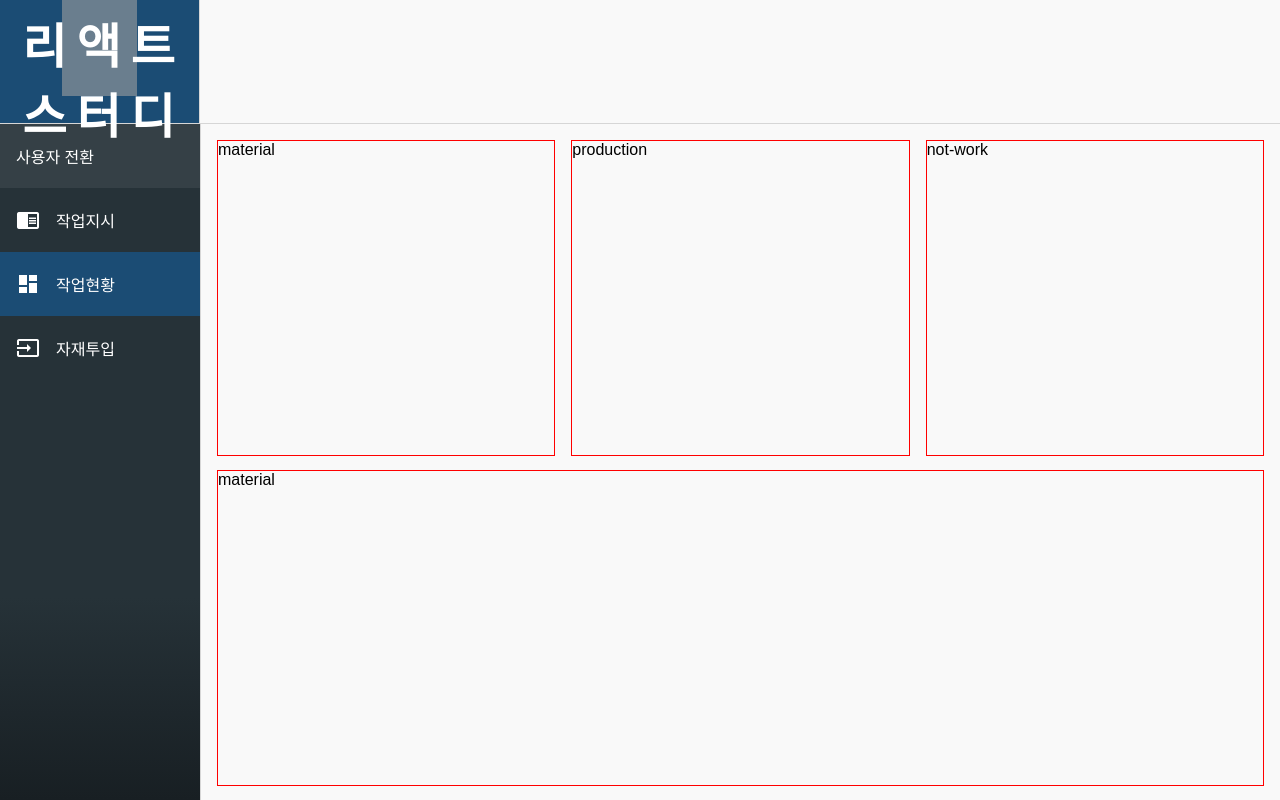
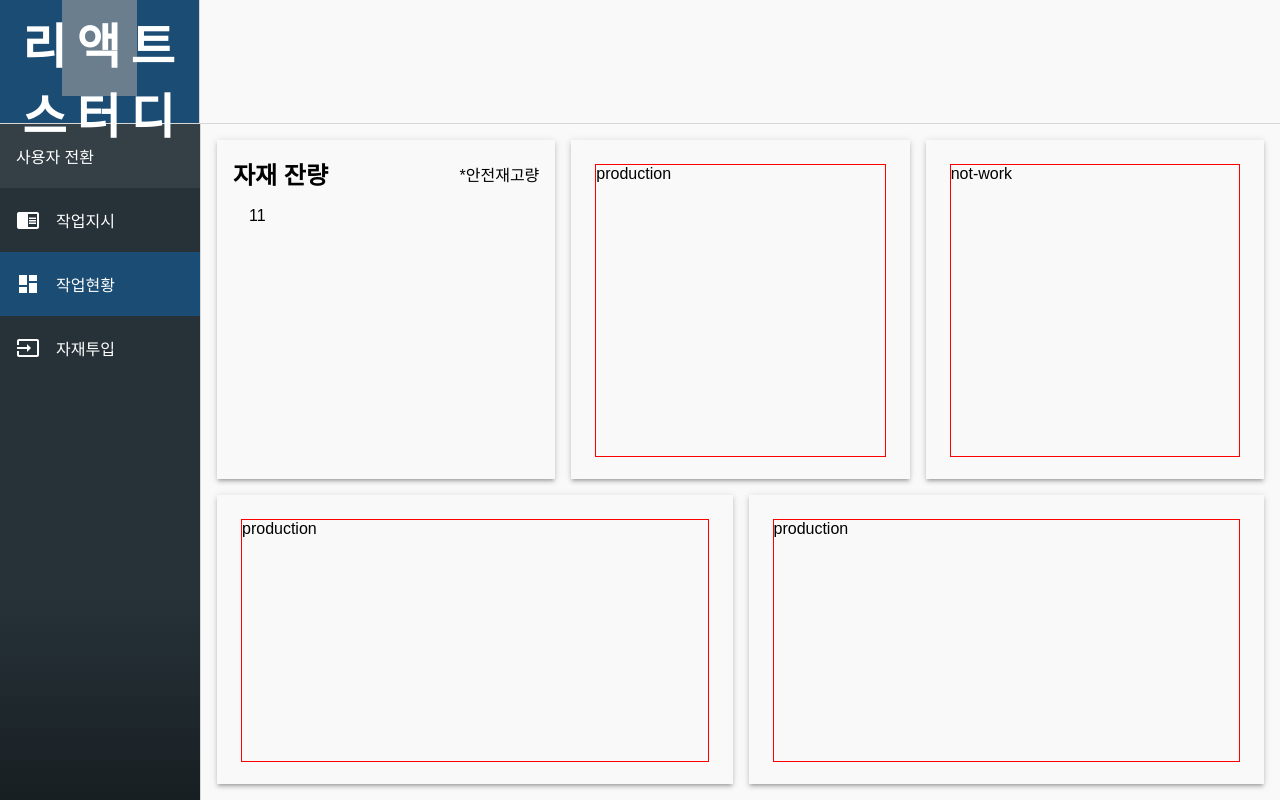
Before and after one commit to junyunga/react-study, a React (Create React App) app: page /product/work-list in a window 1280 px wide. Built offline with nearby package versions, Linux system fonts and the light colour scheme; grey boxes are pictures that could not be loaded.

Commit message:
작업현황 수정
카드 컴포넌트 추가
그래파 바 컴포넌트 추가(작업중)

```diff
--- a/src/components/work-list/material/index.js
+++ b/src/components/work-list/material/index.js
@@ -1,5 +1,7 @@
 import React, {Component} from 'react';
 import './index.scss';
+
+import Bar from 'core/components/graph/bar';
 
 export default class Material extends Component {
     render() {
@@ -7,7 +9,17 @@ export default class Material extends Component {
             <div className="material">
                 <div className="material-container">
                     <div className="material-content">
-                        material
+                        <div className="material-content__header">
+                            <div className="header__title">
+                                자재 잔량
+                            </div>
+                            <div className="header__legend">
+                                *안전재고량
+                            </div>
+                        </div>
+                        <div className="material-content__body">
+                            <Bar/>
+                        </div>
                     </div>
                 </div>
             </div>
--- a/src/components/work-list/material/index.scss
+++ b/src/components/work-list/material/index.scss
@@ -2,14 +2,28 @@
   display: flex;
   flex-direction: column;
   height: 100%;
+
   .material-container {
     flex: 1 1 auto;
-    padding: 8px;
     .material-content {
-      border: 1px solid red;
       display: flex;
       flex-direction: column;
       height: 100%;
+
+      .material-content__header {
+        display: flex;
+        flex-direction: row;
+        justify-content: space-between;
+        align-items: center;
+
+        .header__title {
+          font-size: 24px;
+          font-weight: bold;
+        }
+      }
+      .material-content__body {
+        padding: 16px 0 16px 16px;
+      }
     }
   }
 }
--- /dev/null
+++ b/src/core/components/card/index.js
@@ -0,0 +1,17 @@
+import React, { Component } from 'react';
+import './index.scss';
+
+export default class Card extends Component {
+    render() {
+        const { component } = this.props;
+        return (
+            <div className="card-container-wrapper">
+                <div className="card-container">
+                    <div className="card-content-wrapper">
+                        {component}
+                    </div>
+                </div>
+            </div>
+        );
+    }
+}
--- /dev/null
+++ b/src/core/components/card/index.scss
@@ -0,0 +1,15 @@
+.card-container-wrapper {
+  padding: 8px;
+  height: 100%;
+  .card-container {
+    box-shadow: 0 3px 3px -2px rgba(0, 0, 0, 0.2), 0 3px 4px 0 rgba(0, 0, 0, 0.14), 0 1px 8px 0 rgba(0, 0, 0, 0.12);
+    display: flex;
+    flex-direction: column;
+    flex: 0 0 auto;
+    height: 100%;
+    .card-content-wrapper {
+      padding: 16px;
+      height: 100%;
+    }
+  }
+}
--- /dev/null
+++ b/src/core/components/graph/bar/index.js
@@ -0,0 +1,11 @@
+import React, {Component} from 'react';
+
+export default class Bar extends Component {
+    render() {
+        return (
+            <div className="bar">
+                11
+            </div>
+        );
+    }
+}
--- a/src/index.css
+++ b/src/index.css
@@ -14,4 +14,5 @@ code {
 html,body {
   width: 100%;
   height: 100%;
+  box-sizing: border-box;
 }
--- a/src/page/product/work-list/index.js
+++ b/src/page/product/work-list/index.js
@@ -1,26 +1,31 @@
-import React, {Component} from 'react';
+import React, { Component } from 'react';
 import './index.scss';
 import Material from 'components/work-list/material';
 import Production from 'components/work-list/production';
 import NotWork from 'components/work-list/not-work';
+import Card from 'core/components/card';
 
 export default class WorkList extends Component {
     render() {
         return (
             <div className="work-list">
-                <div className="wrapper">
-                    <Material/>
-                </div>
-                <div className="wrapper">
-                    <Production/>
-                </div>
-                <div className="wrapper">
-                    <NotWork/>
-                </div>
-                <div className="wrapper">
-                    <Material/>
+                <div className="card-wrapper">
+                    <Card component={<Material />} />
                 </div>
 
+                <div className="card-wrapper">
+                    <Card component={<Production />} />
+
+                </div>
+                <div className="card-wrapper">
+                    <Card component={<NotWork />} />
+                </div>
+                <div className="card-wrapper">
+                    <Card component={<Production />} />
+                </div>
+                <div className="card-wrapper">
+                    <Card component={<Production />} />
+                </div>
             </div>
         );
     }
--- a/src/page/product/work-list/index.scss
+++ b/src/page/product/work-list/index.scss
@@ -3,9 +3,10 @@
   flex-flow: row wrap;
   height: 100%;
   padding: 8px;
-
-  .wrapper {
+  .card-wrapper {
+    display: flex;
+    flex-direction: column;
     flex: 1 1 33.3333%;
-    height: 50%;
+    max-height: 100%;
   }
 }
```
Also changed, not shown: src/core/components/graph/bar/index.scss (added).
